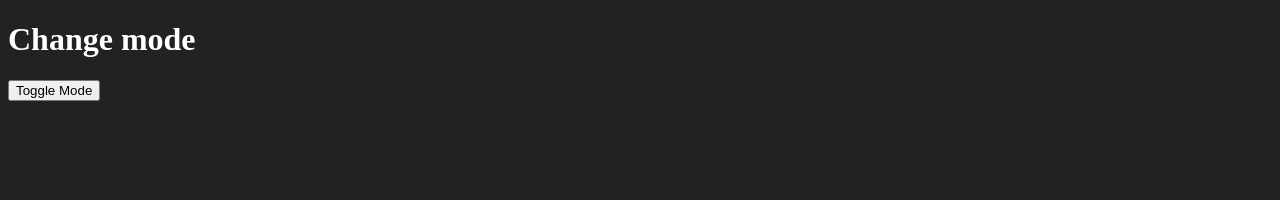
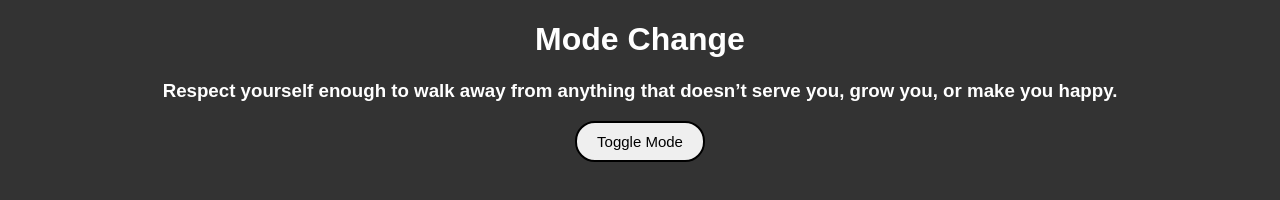
Before and after one commit to Rahul-jfs/LinkedIn-Post-s-Code, a plain HTML site: page Day45 Toggle mode/index.html in a window 1280 px wide. Both pictures are taken after a click on the button "Toggle Mode". Drawn offline with nearby package versions, Linux system fonts and the light colour scheme; files that its build step writes are made by us from their sources.

Commit message:
initial commit

```diff
--- a/Day45 Toggle mode/index.html
+++ b/Day45 Toggle mode/index.html
@@ -7,23 +7,35 @@
     <link rel="stylesheet" href="styles.css" />
     <style>
       body {
+        font-family: Arial, sans-serif;
         transition: background-color 0.3s ease;
+        text-align: center;
       }
-
+      .light-mode {
+        background-color: #ffffff;
+        color: #000000;
+      }
       .dark-mode {
-        background-color: #222;
-        color: #fff;
+        background-color: #333333;
+        color: #ffffff;
       }
-
-      .light-mode {
-        background-color: #fff;
-        color: #222;
+      button {
+        padding: 10px 20px;
+        font-size: 15px;
+        border-radius: 20px;
+        border: 2px solid black;
+        cursor: pointer;
       }
     </style>
   </head>
   <body>
-    <h1>Change mode</h1>
-    <button id="mode-toggle">Toggle Mode</button>
+    <h1>Mode Change</h1>
+    <h3>
+      Respect yourself enough to walk away from anything that doesn’t serve you,
+      grow you, or make you happy.
+    </h3>
+
+    <button onclick="toggleMode()">Toggle Mode</button>
     <script src="script.js"></script>
   </body>
 </html>
--- a/Day45 Toggle mode/script.js
+++ b/Day45 Toggle mode/script.js
@@ -1,15 +1,5 @@
-document.addEventListener("DOMContentLoaded", function () {
-  const modeToggleBtn = document.getElementById("mode-toggle");
-  let darkMode = false;
-
-  modeToggleBtn.addEventListener("click", function () {
-    darkMode = !darkMode;
-    if (darkMode) {
-      document.body.classList.add("dark-mode");
-      document.body.classList.remove("light-mode");
-    } else {
-      document.body.classList.add("light-mode");
-      document.body.classList.remove("dark-mode");
-    }
-  });
-});
+function toggleMode() {
+  const body = document.body;
+  body.classList.toggle("light-mode");
+  body.classList.toggle("dark-mode");
+}
```
